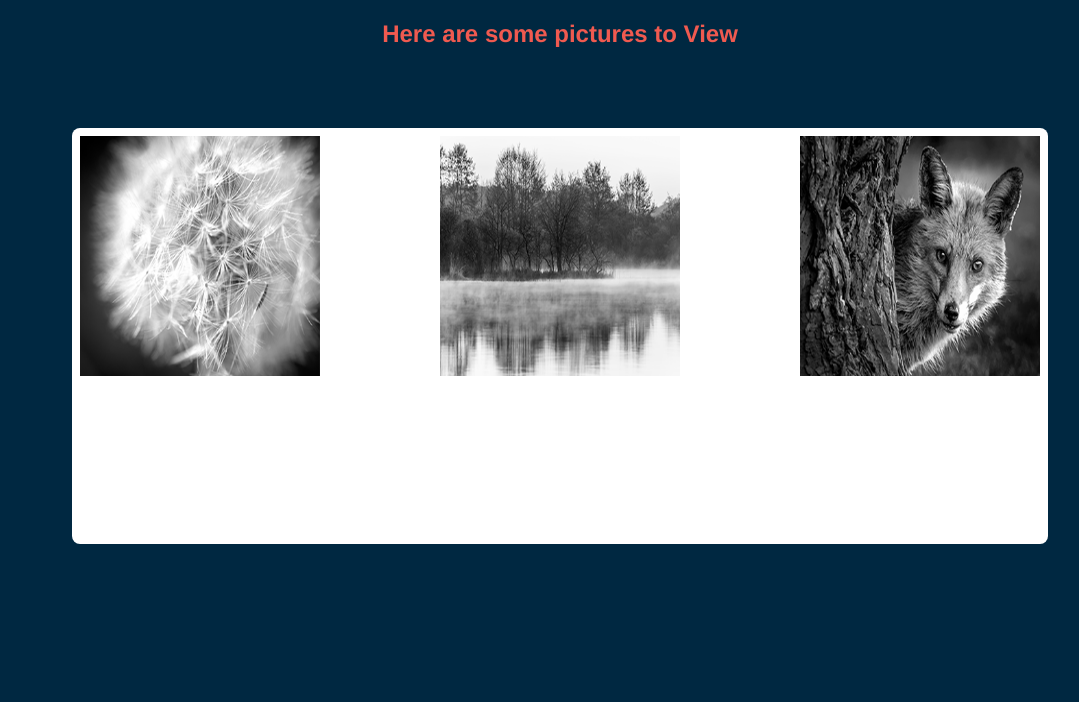
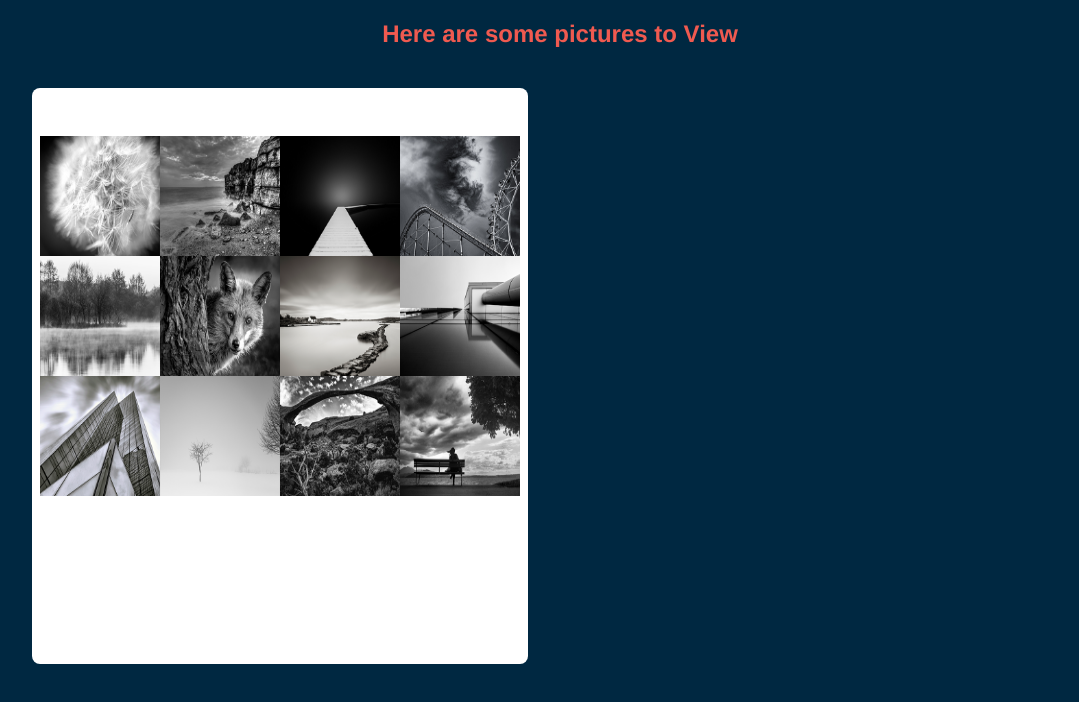
Before and after one commit to comesm/ImageViewer, a plain HTML site: page index.html in a window 1280 px wide. Shown: the whole page, without its empty margins (80-1159 px from the left). Drawn offline with Linux system fonts and the light colour scheme.

Commit message:
add preliminary event listeners

```diff
--- a/ImageViewer.js
+++ b/ImageViewer.js
@@ -5,10 +5,26 @@ let images = ['pictures/1.png','pictures/10.png','pictures/11.png',
 'pictures/7.png','pictures/8.png','pictures/9.png'
 ];
 
-(function() {
+(() => {
   console.log('9');
 
   images.forEach((image) => {
-    console.log(image);
+    let currentImage = document.createElement('img');
+    currentImage.src = image;
+    currentImage.class = 'photo';
+    document.getElementById('mainDisplay').append(currentImage);
   })
+
 })()
+
+//listen for a drag event on DOM event
+ document.addEventListener('dragstart',
+    (event) => {
+      console.log(event.target);
+    });
+
+ document.addEventListener('dragenter',
+    (event) => {
+
+      console.log(event.target);
+    });
--- a/assets/styles.css
+++ b/assets/styles.css
@@ -14,21 +14,27 @@ h2 {
 .container {
   background: #fff;
   border-radius: .5em;
-  margin: 10vmin;
+  margin: 5vmin;
   padding: 1vmin;
-  height: 50vh;
+  height: 70vh;
+  width: 60vh;
   display: flex;
-  flex-direction: row;
-  flex-wrap: wrap;
-  justify-content: space-between;
-  align-items: flex-end;
-  align-content: space-between;
+  justify-content: center;
+  align-items: center;
+
 }
 
+.gallery {
+  height: 60vmin;
+  width: 60vmin;
+  display: flex;
+  flex-wrap: wrap;
+  align-content: flex-start;
+  justify-content: flex-start;
 
+}
 
 img {
-
-  height: 30vmin;
-  width: 30vmin;
+  height: 15vmin;
+  width: 15vmin;
 }
--- a/index.html
+++ b/index.html
@@ -8,10 +8,14 @@
 
   <h2> Here are some pictures to View</h2>
   <div class="container">
-      <img class="photo" src="pictures/1.png">
+    <div id="mainDisplay" class="gallery">
+      <!--<img class="photo" src="pictures/1.png">
       <img class="photo" src="pictures/2.png">
       <img class="photo" src="pictures/3.png">
+      <img class="photo" src="pictures/3.png">
+      <img class="photo" src="pictures/3.png"> -->
     </div>
+  </div>
 </body>
 <script src="ImageViewer.js"></script>
 </html>
```
